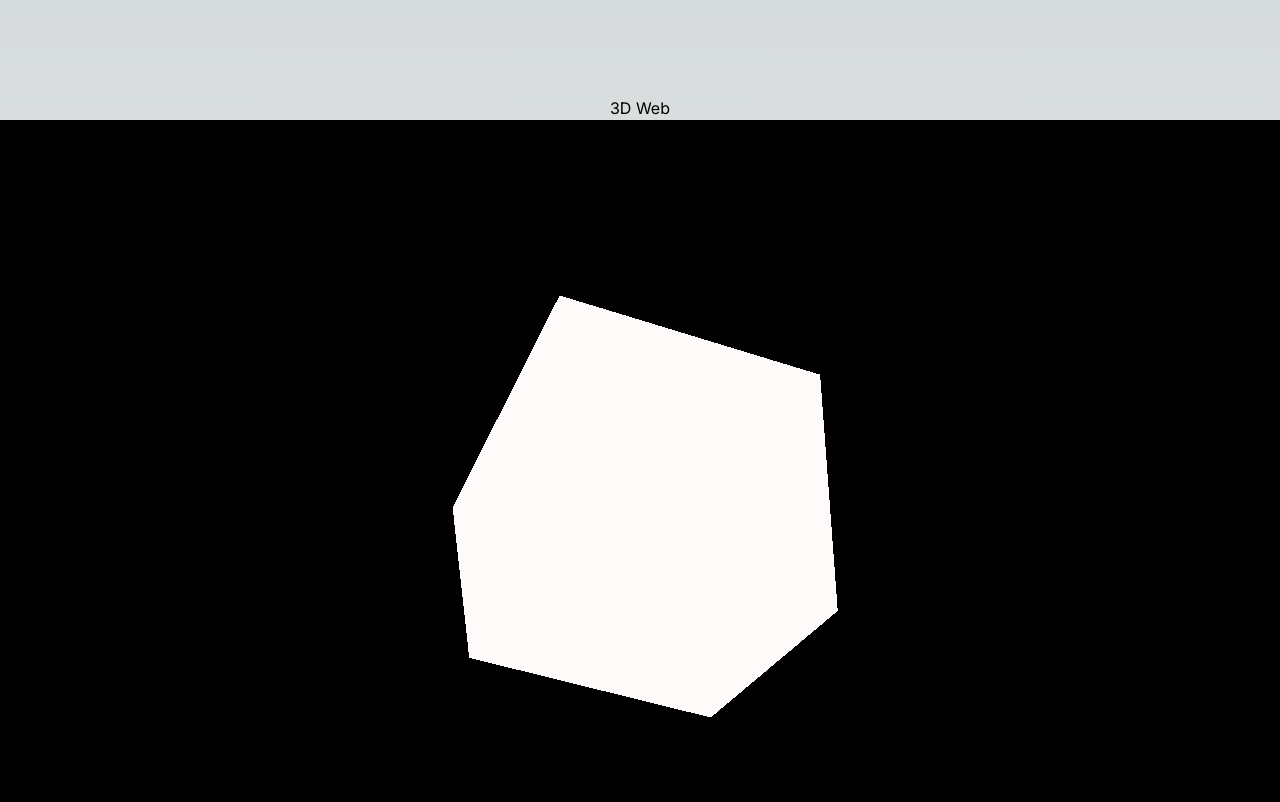
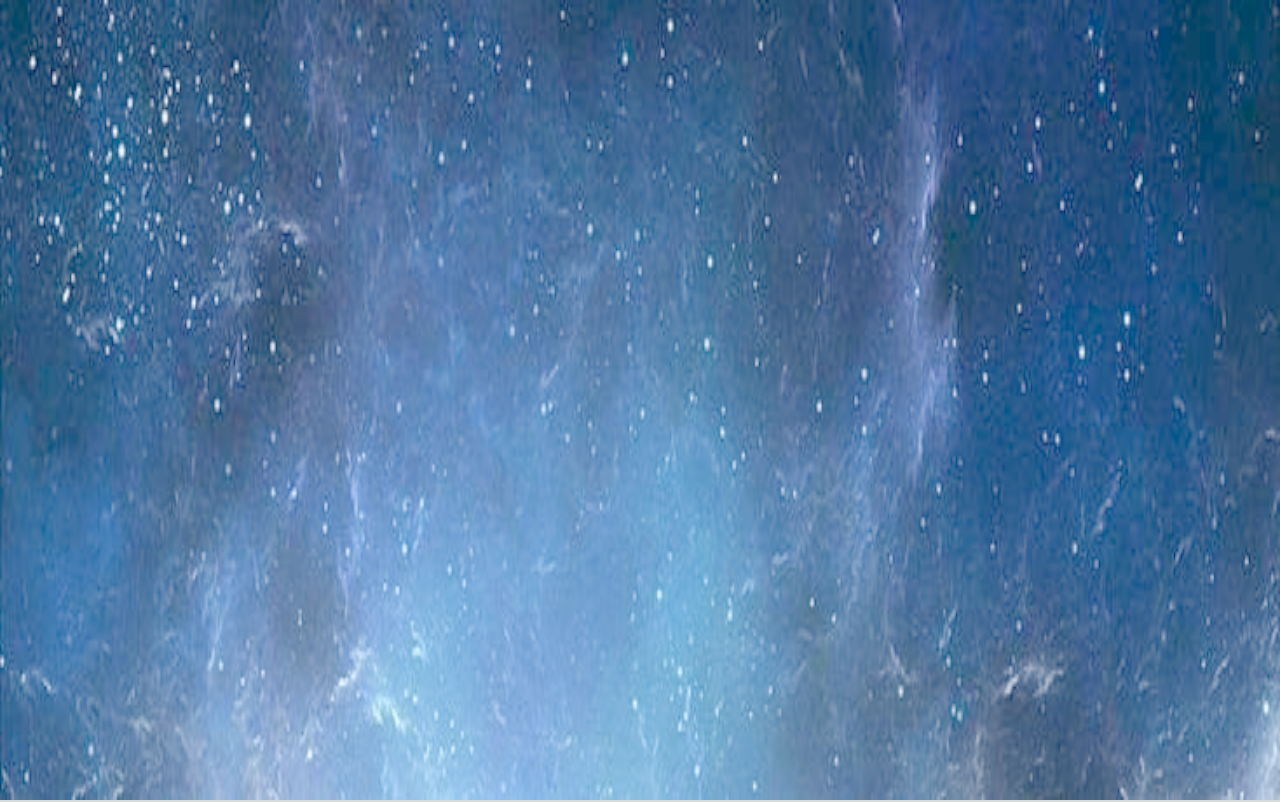
Before and after one commit to Yyhis/3D_web, a Next.js app: page / in a window 1280 px wide. Shown: the top 802 px of the page. Built offline with nearby package versions, Linux system fonts and the light colour scheme.

Commit message:
배경 텍스쳐 삽입

```diff
--- a/src/app/page.tsx
+++ b/src/app/page.tsx
@@ -1,21 +1,10 @@
 "use client";
-import { cube } from "./cube";
-import { line } from "./line";
+import { background } from "./texture";
 
 export default function Home() {
   return (
-    <main className="flex min-h-screen flex-col items-center justify-between p-24">
-      <div>
-        <div>
-          <h1 className="text-center">3D Web</h1>
-        </div>
-        <div>
-          {cube()}
-        </div>
-        <div>
-          {line()}
-        </div>
-      </div>
-    </main>
+    <div className="display: block">
+        {background()}
+    </div>
   )
 }
--- /dev/null
+++ b/src/app/texture.tsx
@@ -0,0 +1,62 @@
+/* eslint-disable react-hooks/rules-of-hooks */
+import { useEffect, useRef } from "react";
+import * as THREE from "three";
+import WebGL from "three/examples/jsm/capabilities/WebGL.js";
+
+export function background() {
+  const canvasRef = useRef<any>(null);
+
+  useEffect(() => {
+    const scene = new THREE.Scene();
+
+    const camera = new THREE.PerspectiveCamera(
+      75, // 시야각
+      window.innerWidth / window.innerHeight, // 종횡비
+      0.1,  // near
+      1000  // far
+    );
+
+    const renderer = new THREE.WebGLRenderer();
+
+    renderer.setSize(window.innerWidth, window.innerHeight);
+
+    canvasRef.current?.appendChild(renderer.domElement);
+
+    const loader = new THREE.TextureLoader();
+    const texture = loader.load('../models/background/star.jpg')
+    scene.background = texture;
+
+    const ambientLight = new THREE.AmbientLight('white', 1); // 색상, 강도
+    scene.add(ambientLight);
+
+    camera.position.z = 20;
+
+    // Responsive window size set
+    window.addEventListener( 'resize', function() {
+      camera.aspect = window.innerWidth / window.innerHeight;
+      camera.updateProjectionMatrix();
+
+      renderer.setSize( window.innerWidth, window.innerHeight );
+    })
+
+    function animate() {
+      requestAnimationFrame(animate);
+      camera.updateProjectionMatrix();
+
+      renderer.render(scene, camera);
+    };
+
+    // 브라우져 호환성검사
+    if ( WebGL.isWebGLAvailable()) {
+      animate();
+    }
+    else {
+      const warning = WebGL.getWebGLErrorMessage();
+      canvasRef.current?.appendChild( warning );
+    }
+
+    return () => canvasRef.current?.removeChild(renderer.domElement);
+  }, []);
+
+  return <div ref={canvasRef} />;
+}
```
